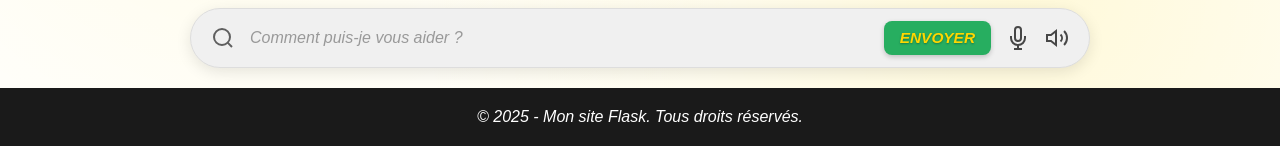
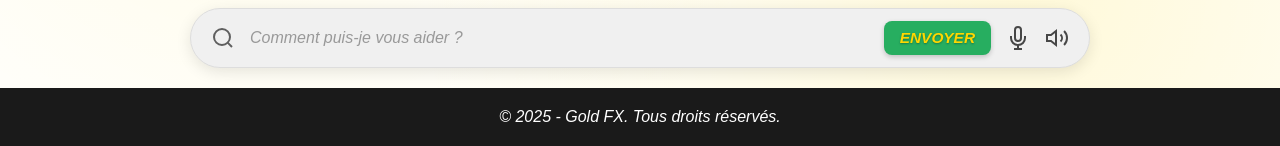
Before and after one commit to Ricardo20206/Projet-ydays, a Flask app: page / in a window 1280 px wide. Shown: the part 654-800 px from the top of the page. Run offline with Flask 3, Linux system fonts and the light colour scheme.

Commit message:
Mise à jour du titte de l'appli dans le footer

```diff
--- a/templates/footer.html
+++ b/templates/footer.html
@@ -1,3 +1,3 @@
 <footer>
-    <p>© 2025 - Mon site Flask. Tous droits réservés.</p>
+    <p>© 2025 - Gold FX. Tous droits réservés.</p>
 </footer>
```
